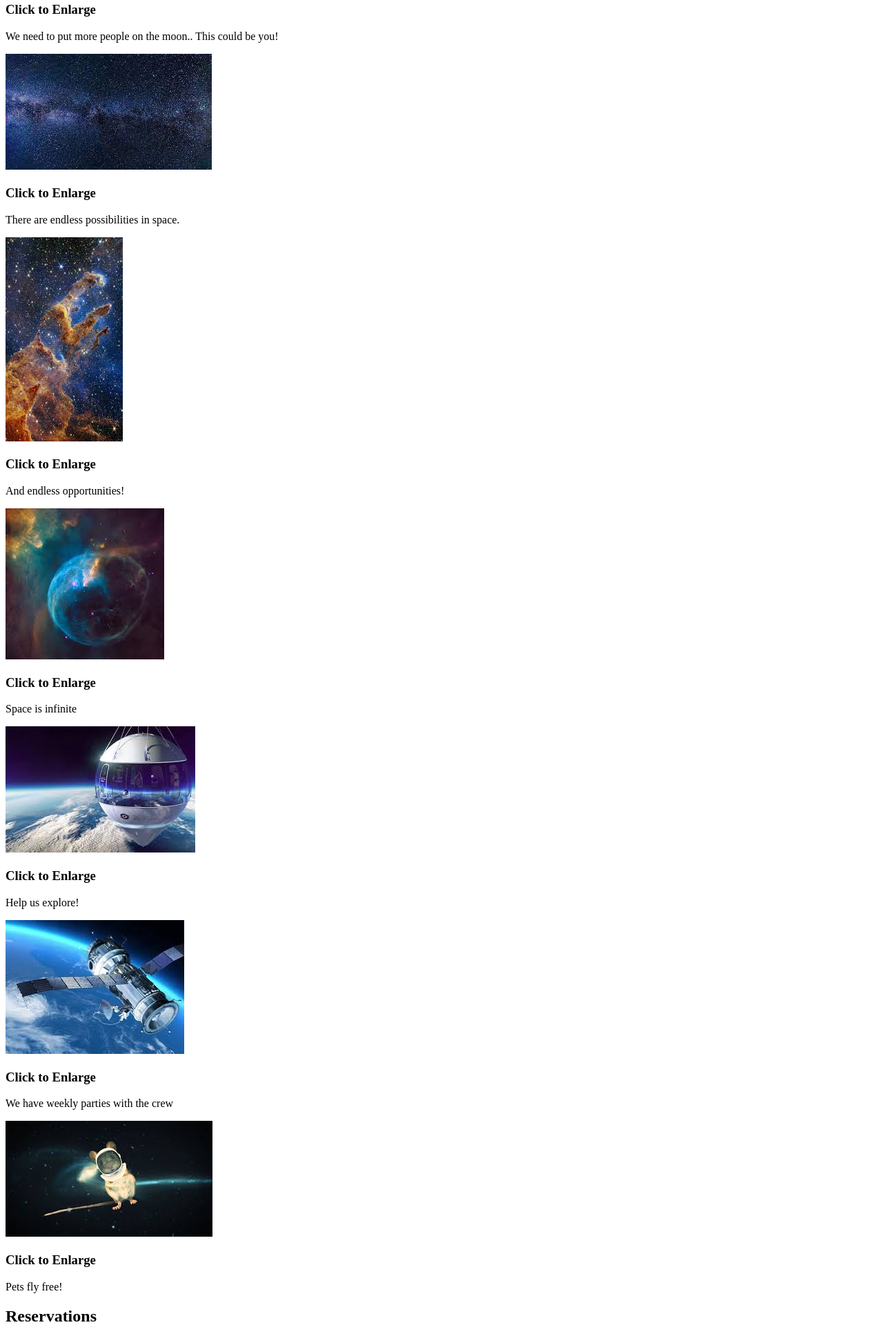
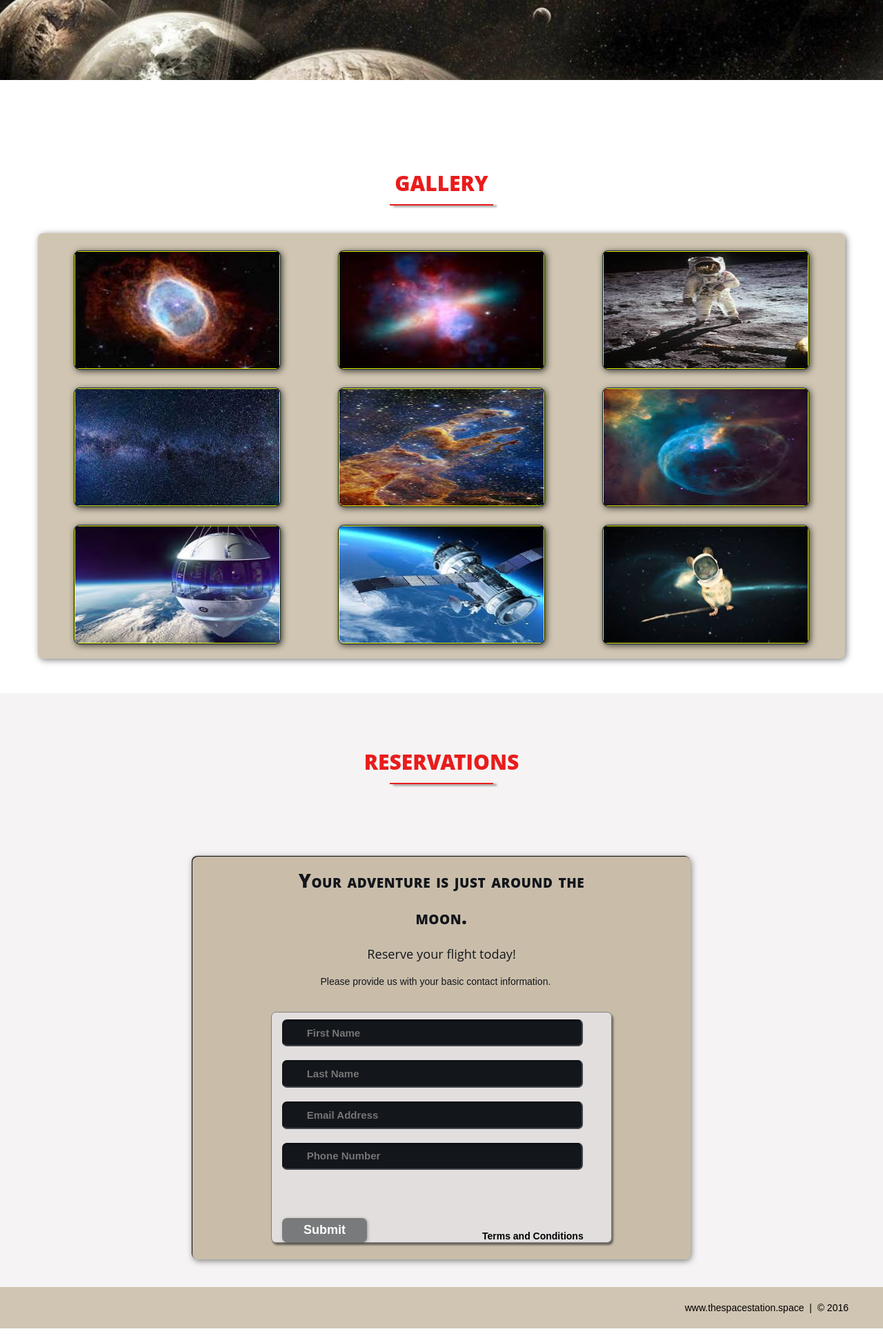
Before and after one commit to ZacButt/HTML-and-CSS-Projects, a plain HTML site: page Images/index.html in a window 1280 px wide. Shown: the part 860-2797 px from the top of the page at 69% size. Drawn offline with Linux system fonts and the light colour scheme.

Commit message:
linked my index.html file with my shared.css and animations.css

```diff
--- /dev/null
+++ b/Basic_HTML_and_CSS/shared.css
@@ -0,0 +1,3 @@
+/*--------------------------------------
+    GENERIC STYLES
+----------------------------------------*/
--- /dev/null
+++ b/Images/images/animations.css
@@ -0,0 +1,108 @@
+/*--------------------------------------
+    MENU SECTION ANIMATION
+----------------------------------------*/
+.menu {
+    color: #f00;
+    font: bold 12px/18px sans-serif;
+    text-align: center;
+    display: inline;
+    margin: 0% auto;
+    padding: 0;
+    list-style: none;
+    text-decoration: none;
+}
+
+.menu li {
+    color: #000;
+    background-color: rgba(255, 255, 255, 1);
+    display: inline-block;
+    margin: 0% auto;
+    position: relative;
+    padding: 15px 4%;
+    border: 1px solid #9D9FA2;
+    box-shadow: 2px 2px 10px 0 rgba(0, 0, 0, 0.5);
+    border-radius: 6px;
+    /*background-color: #052136;*/
+    cursor: pointer;
+    transition-property: background;
+    transition-duration: .4s;
+    transition-delay: 0s;
+    transition-timing-function: case-in-out;
+}
+
+.menu li:hover {
+    color: #f00;
+    background-color: rgba(100, 65, 0, 0.3);
+}
+
+/*--------------------------------------
+    GALLERY SECTION ANIMATION
+----------------------------------------*/
+
+.photo {
+    position: relative;
+    line-height: 0;
+    margin-bottom: 2em;
+    overflow: hidden;
+    border-radius: 8px;
+    padding: 1px;
+    border: 1px solid #021a40;
+    background-color: #ff0;
+    box-shadow: 2px 2px 10px 0 rgba(0, 0, 0, 0.7);
+}
+
+.photo-container {
+    text-align: center;
+    margin: 15px auto;
+    width: 300px;
+    height: 169px;
+}
+
+.photo-container img {
+    max-width: 100%;
+    width: 300px;
+    height: 169px;
+}
+
+.photo-overlay {
+    color: #fff;
+    position: absolute;
+    top: 0;
+    right: 0;
+    bottom: 0;
+    left: 0;
+    padding-left: 20px;
+    padding-right: 20px;
+    justify-content: center; /* For centering text inside .photo-overlay */
+    align-items: center;
+    background: rgba(0, 0, 0, 0.5);
+}
+
+.white-head {
+    color: #C9BDAA;
+    margin-top: 5%;
+}
+
+/*--------------------------------------
+    Photo Overlay Transitions
+----------------------------------------*/
+
+.photo-overlay {
+    opacity: 0;
+    transition: opacity .5s;
+    border-radius: 10px;
+    cursor: pointer;
+}
+
+.photo-overlay:hover {
+    opacity: 1;
+}
+
+.photo img {
+    transition: transform .5s;
+    transform-origin: 50% 50%;
+}
+
+.photo:hover img {
+    transform: scale(1.1);
+}
--- /dev/null
+++ b/Images/images/shared.css
@@ -0,0 +1,378 @@
+/*--------------------------------------
+    GENERIC STYLES
+----------------------------------------*/
+html {
+    font-family: sans-serif;
+    font-size: 62.5%;
+    -webkit-tap-highlight-color: rgba(0, 0, 0, 0);
+    -webkit-text-size-adjust: 100%;
+}
+
+body {
+    font-size: 14px;
+    margin: 0;
+    font-family: "Helvectica Neue", Helvectica, Arial, sans-serif;
+    line-height: 1.42857143;
+    color: #333;
+    background-color: #fff;
+}
+
+footer,
+nav {
+    display: block;
+}
+
+h1, h2, h3, h4, h5, h6 {
+    font-family: 'Open Sans', sans-serif;
+}
+
+h1 {
+    line-height: 50px;
+    font-weight: 900;
+    font-size: 30px;
+    text-transform: uppercase;
+    text-align: center;
+    color: #E91C1C;
+    text-shadow: 2px 2px 3px rgba(0, 0, 0, 0);
+}
+
+h1::after {/* This is the underline */
+    display: block;
+    content: " ";
+    height: 2px;
+    width: 150px;
+    background: #E91C1C;
+    margin: 5px auto 40px;
+    box-shadow: 5px 2px 3px rgba(0, 0, 0, 0.5);
+}
+
+h2 {
+    line-height: 50px;
+    color: #E91C1C;
+}
+
+h3 {
+    line-height: 30px;
+    padding-bottom: 20px;
+}
+
+h4 {
+    padding-top: 25px;
+    line-height: 40px;
+    padding-bottom: 0px;
+    font-size: 22px;
+    font-weight: 900;
+}
+
+p {
+    font-weight: 300;
+    line-height: 30px;
+    padding-bottom: 15px;
+}
+
+.text-center {
+    text-align: center;
+}
+
+.heading-padding {
+    padding-bottom: 40px;
+}
+
+section {
+    padding-top: 50px;
+    margin-top: 50px;
+}
+
+.navbar {
+    height: 105px;
+    max-height: 340px;
+    display: inline-block;
+}
+
+.container {
+    padding-right: 15px;
+    padding-left: 15px;
+    margin-right: auto;
+    margin-left: auto;
+}
+
+.container-fluid {
+    padding-right: 15px;
+    padding-left: 15px;
+    margin-right: auto;
+    margin-left: auto;
+}
+
+.row {
+    margin-right: -15px;
+    margin-left: -15px;
+}
+
+.clearfix::after, /* ::after is now ::after with a double colon */
+.container::after,
+.navbar::after {
+    clear: both;
+    display: table;
+    content: " ";
+}
+
+.wrap {
+    height: 100%;
+    width: 100%;
+    position: absolute;
+    /* This ensures that the images cannot
+    render outside of their container
+    without forcing any scrollbars*/
+    overflow: hidden;
+    top: 0;
+    left: 0;
+    text-align: center;
+}
+
+.menu-container {
+    max-height: 340px;
+    margin: 0% auto;
+    content: " ";
+    /* top: 0;
+    left: 0; */
+    /* position: absolute; */ /* to the top edge of the screen */
+    width: 100%;
+    position: fixed;
+    z-index: 100;
+    /* background-color: rgba(255, 255, 255, 0.5);*/
+}
+
+/*--------------------------------------
+    HOME SECTION STYLES
+----------------------------------------*/
+
+#home {
+    background: url(./Thumb/planets.jpg) no-repeat 50% 50%;
+    background-attachment: fixed;
+    -webkit-background-size: cover;
+    -moz-background-size: cover;
+    -o-background-size: cover;
+    background-size: cover;
+    width: 100%;
+    display: block;
+    height: auto;
+    padding-top: 350px; /* This is spacer before the Main title Logo */
+    padding-bottom: 500px; /* This is spacer after the Main title Logo */
+    color: #fff
+}
+
+.head-main {
+    text-shadow: 2px 4px 5px rgba(0, 0, 0, 0.9);
+    font-variant: small-caps;
+    color: #fff;
+    letter-spacing: 5pt;
+    word-spacing: 21pt;
+    font-size: 4.5em;
+    text-align: left;
+    font-family: impact, sans-serif;
+    line-height: 2;
+    font-weight: 900;
+    border: 5px double #fff;
+    padding: 10px;
+}
+
+.head-sub-main {
+    font-size: 23px;
+    font-weight: 500;
+    padding: 50px 20px 10px 20px;
+    text-transform: uppercase;
+}
+
+.head-last {
+    font-size: 18px;
+    font-weight: 900;
+    padding: 5px 20px 20px 20px;
+    border: 1px dotted #fff;
+    padding: 5px;
+}
+
+/*--------------------------------------
+    Contact STYLES
+----------------------------------------*/
+.flex-container{
+    display: -webkit-flex;
+    display: flex;
+    flex-wrap: wrap;
+    padding: 10px;
+    border-radius: 8px;
+    margin: 0px auto;
+    background-color: rgba(100, 65, 0, .3);
+    box-shadow: 2px 2px 10px 0 rgba(0, 0, 0, 0.5);
+}
+
+#contact{
+    background-color: #f5f3f3;
+}
+
+.reservation {
+    width: 60%;
+    padding: 10px;
+    border-radius: 8px;
+    margin: 0px auto;
+    background-color: rgba(100, 65, 0, .3);
+    box-shadow: -1px -1px 1px 0 rgba(0, 0, 0, 1), 1px 2px 10px 0 rgba(0, 0, 0, 0.5);
+}
+
+.reservation h2 {
+    width: 70%;
+    text-align: center;
+    margin: 0 auto;
+    color: #13161B;
+    font-weight: 500;
+    font-size: 1.3em;
+    letter-spacing: 0pt;
+    word-spacing: 0pt;
+}
+
+.reservation h2 span {
+    width: 70%;
+    text-align: center;
+    margin: 0 auto;
+    color: #13161B;
+    font-weight: 900;
+    font-size: 1.5em;
+    font-variant: small-caps;
+    letter-spacing: .4pt;
+    word-spacing: .3pt;
+}
+
+.reservation p {
+    color: #13161B;
+    width: 50%;
+    margin: 0 auto;
+}
+
+.reservation form {
+    font-size: 15px;
+    outline: none;
+    font-weight: 600;
+    color: #8D8E8F;
+    padding: 12 px 12 px;
+    width: 70%;
+    border: 1px solid #808080;
+    margin: 2% auto;
+    border-radius: 7px;
+    background: rgb(227, 222, 222);
+    box-shadow: 2px 3px 3px 0px rgba(0, 0, 0, 0.5);
+    font-family: 'Raleway', sans-serif;
+}
+
+.reservation input[type="text"] {
+    font-size: 15px;
+    outline: none;
+    font-weight: 600;
+    color: #8D8E8F;
+    padding: 2% 1% 2% 7%;
+    width: 80%;
+    border-top: 1px solid #090B0D;
+    border-right: 2px solid #424549;
+    border-bottom: 2px solid #424549;
+    border-left: 1px solid #090B0D;
+    margin: 10px 1em;
+    border-radius: 7px;
+    background: #13161B;
+    box-shadow: inset 0px 3px 0px 0px rgba(5, 5, 5, 0.15);
+    font-family: 'Raleway', sans-serif;
+}
+
+.reservation input[type="text"]:hover {
+    box-shadow: 0 0 18px rgba(100, 65, 0, .8);
+}
+
+.form-spacer {
+    padding: 30px 39px;
+}
+
+.terms {
+    margin: 30px 1px 0 0;
+    margin-top: 13%;
+    padding-left: 52px;
+    font-size: 14px;
+    line-height: 5px;
+    color: #000;
+    cursor: pointer;
+    font-family: 'Raleway', sans-serif;
+    font-weight: 600;
+    position: relative;
+    display: inline;
+    float: right;
+}
+
+.terms:hover{
+    color: orange;
+    text-decoration: underline;
+}
+
+.submit input[type="submit"]{
+    color: rgb(255, 255, 255);
+    cursor: pointer;
+    border: none;
+    font-weight: 900;
+    outline: none;
+    text-align: center;
+    font-family: 'Raleway', sans-serif;
+    margin: 0px 3%;
+    padding: 7px 0px;
+    width: 25%;
+    font-size: 18px;
+    transition: border-color 0.3s color 0.3s background-color 0.3s;
+    border-radius: 7px;
+    background-color: #797a7b;
+    box-shadow: 1px 1px 4px 0 rgba(0, 0, 0, 0.3);
+}
+
+.submit input[type="submit"]:hover {
+    color: #000;
+    background-color: #8D8E8F;
+    box-shadow: inset 1px 2px 15px 0 rgba(0, 0, 0, 0.5);
+}
+
+/*--------------------------------------
+    FOOTER STYLES
+----------------------------------------*/
+#footer {
+    background-color: rgba(100, 65, 0, .3);
+    color: #000;
+    text-shadow: 2px 2px 8px 0 rgba(0, 0, 0, 1);
+    padding: 20px 50px 20px 50px;
+    text-align: right;
+}
+
+/*--------------------------------------
+    @MEDIA QUERIES
+----------------------------------------*/
+
+@media all and (max-width: 640px) and (min-width:381px) {
+    .head-main {
+        font-size: 28px;
+    }
+}
+
+@media all and (max-width: 381px) and (min-width:200px) {
+    .head-main {
+        font-size: 24px;
+    }
+}
+
+@media (min-width: 768px) {
+    .container {
+        width: 750px;
+    }
+}
+
+@media (min-width: 992px) {
+    .container {
+        width: 970px;
+    }
+}
+
+@media (min-width: 1200px) {
+    .container {
+        width: 1170px;
+    }
+}
--- a/Images/index.html
+++ b/Images/index.html
@@ -1,16 +1,21 @@
 <!DOCTYPE html>
 <html lang="en">
+
 <head>
 	<meta charset="utf=8">
 	<title>The Space Station | Resort</title>
+	<link rel="stylesheet" href="./images/shared.css">
+	<link rel="stylesheet" href="./images/animations.css">
+
 </head>
+
 <body>
 
 	<!-- NAV -->
-		<div>
-			<div>
-				<ul>
-					<a href="#home" id="link"><li>HOME</li></a>
+	<div class="wrap">
+		<div class="menu-container">
+			<ul class="menu">
+				<a href="#home"><li>HOME</li></a>
 				<a href="#gallery"><li>GALLERY</li></a>
 				<a href="#contact"><li>RESERVATIONS</li></a>
 				</ul>
@@ -20,37 +25,37 @@
 
 		<!-- HOME -->
 		<div id ="home">
-			<div>
-				<div>
-					<span>The Space Station</span>
+			<div class="container">
+				<div class="text-center">
+					<span class="head-main">The Space Station</span>
 				</div>
 			</div>
 		</div>
 		<!-- END HOME -->
 
 		<!-- GALLERY -->
-		<section>
-			<div id="gallery">
+		<section id="gallery">
+			<div class="container">
 				<h1>Gallery</h1>
-				<div>
+				<div class="flex-container">
 
 					<!--PHOTO-CONTAINER 1 -->
-					<div>
-						<div>
+					<div class="photo-container">
+						<div class="photo">
 							<img src="./images/thumb/thumbnail_1.jpg" alt="">
-							<div>
+							<div class="photo-overlay">
 								<h3>Click to Enlarge</h3>
-								<p>We have several space launches daily, book your flight today!</p>
+								<p>We have several space launches departing daily, book your flight today!</p>
 							</div>
 						</div>
 					</div>
 					<!--END PHOTO-CONTAINER 1 -->
 
 					<!--PHOTO-CONTAINER 2 -->
-					<div>
-						<div>
+					<div class="photo-container">
+						<div class="photo">
 							<img src="./images/thumb/thumbnail_2.jpg" alt="">
-							<div>
+							<div class="photo-overlay">
 								<h3>Click to Enlarge</h3>
 								<p>Come see outerspace for yourself!</p>
 							</div>
@@ -59,10 +64,10 @@
 					<!--END PHOTO-CONTAINER 2 -->
 
 					<!--PHOTO-CONTAINER 3 -->
-					<div>
-						<div>
+					<div class="photo-container">
+						<div class="photo">
 							<img src="./images/thumb/thumbnail_3.jpg" alt="">
-							<div>
+							<div class="photo-overlay">
 								<h3>Click to Enlarge</h3>
 								<p>We need to put more people on the moon.. This could be you!</p>
 							</div>
@@ -71,10 +76,10 @@
 					<!--END PHOTO-CONTAINER 3 -->
 
 					<!--PHOTO-CONTAINER 4 -->
-					<div>
-						<div>
+					<div class="photo-container">
+						<div class="photo">
 							<img src="./images/thumb/thumbnail_4.jpg" alt="">
-							<div>
+							<div class="photo-overlay">
 								<h3>Click to Enlarge</h3>
 								<p>There are endless possibilities in space.</p>
 							</div>
@@ -83,10 +88,10 @@
 					<!--END PHOTO-CONTAINER 4 -->
 
 					<!--PHOTO-CONTAINER 5 -->
-					<div>
-						<div>
+					<div class="photo-container">
+						<div class="photo">
 							<img src="./images/thumb/thumbnail_5.jpg" alt="">
-							<div>
+							<div class="photo-overlay">
 								<h3>Click to Enlarge</h3>
 								<p>And endless opportunities!</p>
 							</div>
@@ -95,10 +100,10 @@
 					<!--END PHOTO-CONTAINER 5 -->
 
 					<!--PHOTO-CONTAINER 6 -->
-					<div>
-						<div>
+					<div class="photo-container">
+						<div class="photo">
 							<img src="./images/thumb/thumbnail_6.jpg" alt="">
-							<div>
+							<div class="photo-overlay">
 								<h3>Click to Enlarge</h3>
 								<p>Space is infinite</p>
 							</div>
@@ -107,10 +112,10 @@
 					<!--END PHOTO-CONTAINER 6 -->
 
 					<!--PHOTO-CONTAINER 7 -->
-					<div>
-						<div>
+					<div class="photo-container">
+						<div class="photo">
 							<img src="./images/thumb/thumbnail_7.jpg" alt="">
-							<div>
+							<div class="photo-overlay">
 								<h3>Click to Enlarge</h3>
 								<p>Help us explore!</p>
 							</div>
@@ -119,10 +124,10 @@
 					<!--END PHOTO-CONTAINER 7 -->
 
 					<!--PHOTO-CONTAINER 8 -->
-					<div>
-						<div>
+					<div class="photo-container">
+						<div class="photo">
 							<img src="./images/thumb/thumbnail_8.jpg" alt="">
-							<div>
+							<div class="photo-overlay">
 								<h3>Click to Enlarge</h3>
 								<p>We have weekly parties with the crew</p>
 							</div>
@@ -131,10 +136,10 @@
 					<!--END PHOTO-CONTAINER 8 -->
 
 					<!--PHOTO-CONTAINER 9 -->
-					<div>
-						<div>
+					<div class="photo-container">
+						<div class="photo">
 							<img src="./images/thumb/thumbnail_9.jpg" alt="">
-							<div>
+							<div class="photo-overlay">
 								<h3>Click to Enlarge</h3>
 								<p>Pets fly free!</p>
 							</div>
@@ -148,39 +153,41 @@
 			<!-- END GALLERY -->
 
 			<!-- RSVP -->
-			<section>
-				<div id="contact">
-					<div>
-						<h1>Reservations</h1>
-						<div>
-						<h2><span>Your adventure is just around the moon.</span>
+				<section id="contact">
+					<div class="container">
+						<div class="heading-padding">
+						<h1 class="heading-padding">Reservations</h1>
+						<div class="reservation">
+							<h2>
+								<span>Your adventure is just around the moon.</span>
 								<br />Reserve your flight today!
 							</h2>
-						<p>
+						<p class="rsvp-text">
 							Please provide us with your basic contact information.
 						</p>
-						<div>
+						<div class="form-rsvp">
 							<form action="" method="post">
-								<input class="rsvp" type="text" value="First Name">
-								<input class="rsvp" type="text" value="Last Name">
-								<input class="rsvp" type="text" value="Email Address">
-								<input class="rsvp" type="text" value="Phone Number">
+								<input class="rsvp" type="text" value="" placeholder="First Name">
+								<input class="rsvp" type="text" value="" placeholder="Last Name">
+								<input class="rsvp" type="text" value="" placeholder="Email Address">
+								<input class="rsvp" type="text" value="" placeholder="Phone Number">
 								<div class="form-spacer">
 									<label class="terms">Terms and Conditions</label>
 								</div>
-								</div>
+								<div class="submit">
 									<input type="submit" value="Submit">
 								</div>
 							</form>
 						</div>
 					<div>
+
 				</div>
 			</div>
 		</section>
 		<!--END RSVP-->
 
 		<!-- FOOTER -->
-		<div>
+		<div id="footer">
 			www.thespacestation.space &nbsp;|&nbsp; &copy; 2016
 		</div>
 		<!--END FOOTER-->
--- /dev/null
+++ b/Projects/images/images/shared.css
@@ -0,0 +1,4 @@
+/*--------------------------------------
+    GENERIC STYLES
+----------------------------------------*/
+html
--- /dev/null
+++ b/photo_style.css
@@ -0,0 +1,84 @@
+/*--------------------------------------
+    GALLERY SECTION ANIMATION
+----------------------------------------*/
+p {
+    font-weight: 300;
+    line-height: 30px;
+    padding-bottom: 15px;
+}
+
+.photo {
+    position: relative;
+    line-height: 0;
+    margin-bottom: 2cm;
+    overflow: hidden;
+    border-radius: 8px;
+    padding: 1px;
+    border: 1px solid #021a40;
+    background-color: #ff0;
+    box-shadow: 2px 2px 10px rgba (0, 0, 0, 0.7);
+}
+
+.photo-container {
+    text-align: center;
+    margin: 15px auto;
+    width: 300px;
+    height: 169px;
+}
+
+.photo-container img {
+    max-width: 100%;
+    width: 300px;
+    height: 169px;
+}
+
+.photo-overlay {
+    color: #fff;
+    position: absolute;
+    top: 0;
+    right: 0;
+    bottom: 0;
+    left: 0;
+    padding-left: 20px;
+    padding-right: 20px;
+    justify-content: center; /* For centering text inside .photo*/
+    align-items: center;
+    background: rgba(0, 0, 0, .5);
+}
+
+.white-head {
+    color: #C9BDAA;
+    margin-top: 5%;
+    line-height: 30px;
+    padding-bottom: 20px;
+}
+
+/*--------------------------------------
+    PHOTO OVERLAY TRANSITIONS
+----------------------------------------*/
+
+.photo-overlay {
+    opacity: 0;
+    transition: opacity .1s;
+    border-radius: 10px;
+    cursor: pointer;
+}
+
+.photo-overlay p {
+    width: 100%;
+    height: 100%;
+    color: #fff;
+}
+
+.photo-overlay:hover {
+    opacity: 1;
+}
+
+.photo img{
+    transition: transform .5s;
+    transform-origin: 50% 50%;
+}
+
+.photo:hover img {
+    transform: scale(1.1);
+}
```
Also changed, not shown: photo-package.html (added, +23 -0 lines), Images/images/Thumb/planets.jpg (added). Lines whose indentation alone changed are shown as unchanged.
